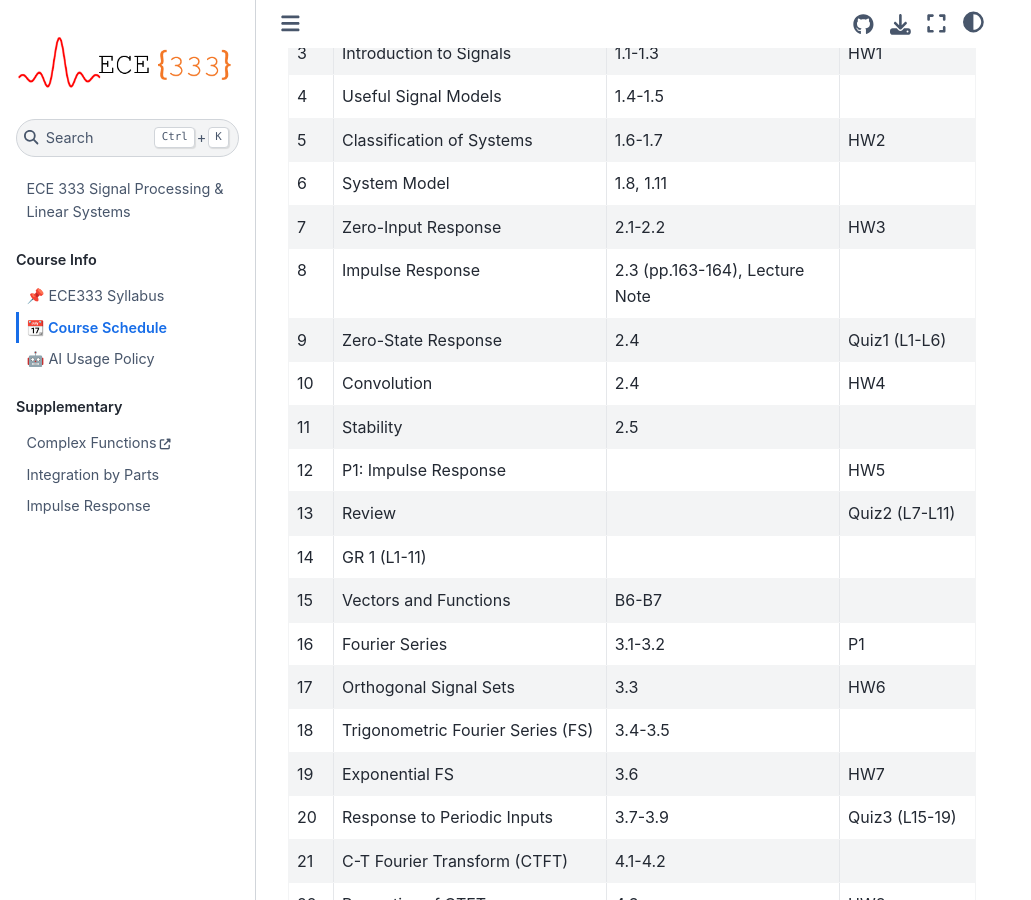
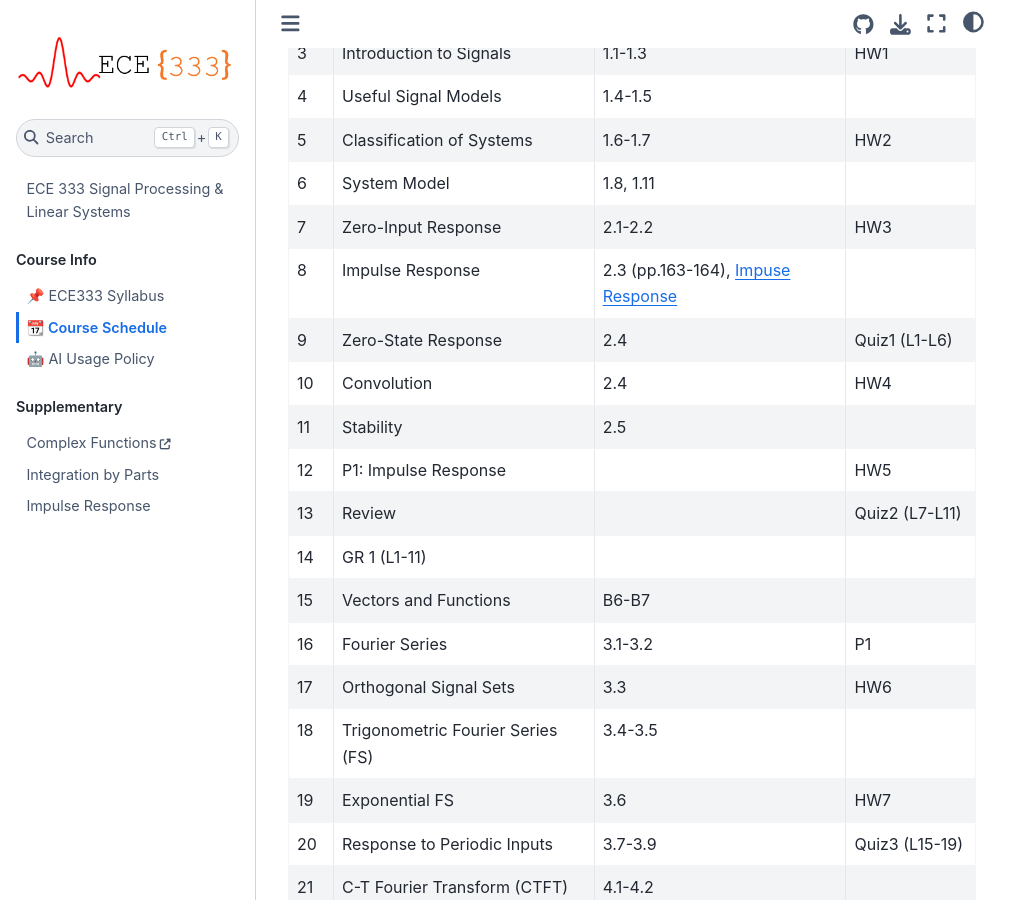
Before and after one commit to USAFA-ECE/ece333, a Jupyter Book: the page built from book/schedule.md, in a window 1280 px wide and 900 px high, scrolled down 424 px. Shown: the whole window, without its empty margins (0-1031 px from the left). Built offline with Jupyter Book 1.0.4 settings and Sphinx 7.4.7 and the Sphinx Book theme 1.1.4, drawn with Linux system fonts in a browser that asks for light colours.

Commit message:
Updated schedule

```diff
--- a/book/schedule.md
+++ b/book/schedule.md
@@ -14,7 +14,7 @@ This schedule is subject to change as appropriate.
 |5  | Classification of Systems         | 1.6-1.7          | HW2             |
 |6  | System Model                      | 1.8, 1.11        |                 |
 |7  | Zero-Input Response               | 2.1-2.2          | HW3             |
-|8  | Impulse Response                  | 2.3 (pp.163-164), Lecture Note|    |
+|8  | Impulse Response                  | 2.3 (pp.163-164), [Impuse Response](https://usafa-ece.github.io/ece333/impulse.html)|  |
 |9  | Zero-State Response               | 2.4              | Quiz1 (L1-L6)   |
 |10 | Convolution                       | 2.4              | HW4             |
 |11 | Stability                         | 2.5              |                 |
```
